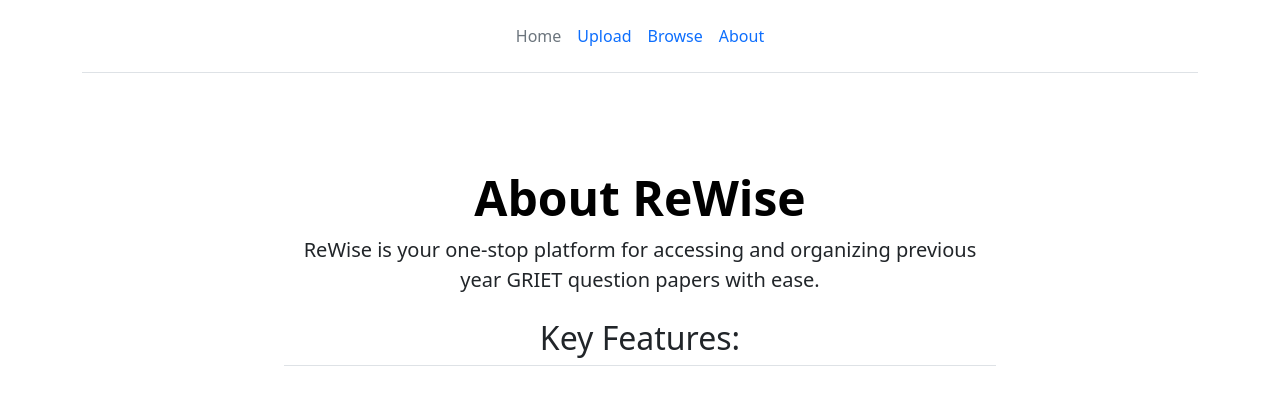
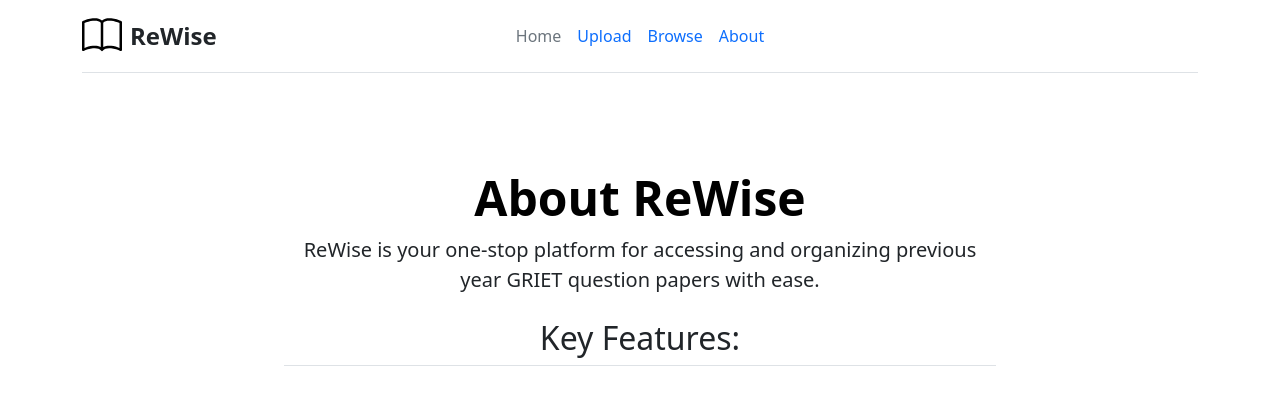
Before and after one commit to fullstacksam23/ReWise, a Flask app: page /about in a window 1280 px wide. Shown: the top 418 px of the page. Run offline with Flask 3, Linux system fonts and the light colour scheme; parts of the project's set-up code (start-up, migrations or seed data) failed here and were passed over; some libraries are stand-ins or nearby versions.

Commit message:
added logo on navbar

```diff
--- a/app.py
+++ b/app.py
@@ -16,12 +16,10 @@
 with open("firebase_config.json") as f:
     firebase_config = json.load(f)
 
-# cred = credentials.Certificate("firebase_config.json")
-# firebase_admin.initialize_app(cred)
 firebase = pyrebase.initialize_app(firebase_config)
 auth = firebase.auth()
 
-UPLOAD_FOLDER = 'static/uploads'  # or wherever you want to save PDFs
+UPLOAD_FOLDER = 'static/uploads'  # path to saved pdfs
 os.makedirs(UPLOAD_FOLDER, exist_ok=True)
 app = Flask(__name__)
 app.config['SECRET_KEY'] = '8BYkEfBA6O6donzWlSihBXox7C0sKR6b'
@@ -33,35 +31,6 @@
 db = SQLAlchemy(model_class=Base)
 app.config["SQLALCHEMY_DATABASE_URI"] = "sqlite:///question-papers.db"
 db.init_app(app)
-
-
-# subjects = [
-#     {
-#     "title": "CSE",
-#     "description": "Computer Science and Engineering"
-#     },
-#     {
-#         "title": "AIML",
-#         "description": "Computer Science and Engineering(AI & ML)"
-#     },
-#     {
-#         "title": "DS",
-#         "description": "Computer Science and Engineering(Data Science)"
-#     },
-#     {
-#         "title": "CSBS",
-#         "description": "Computer Science and Business Systems"
-#     },
-#     {
-#         "title": "EEE",
-#         "description": "Electronics and Communication Engineering"
-#     },
-#
-#     {
-#         "title": "MECH",
-#         "description": "Mechanical Engineering"
-#     }
-# ]
 
 class QuestionPaper(db.Model):
     id: Mapped[int] = mapped_column(primary_key=True, nullable=False)
--- a/templates/base.html
+++ b/templates/base.html
@@ -28,11 +28,12 @@
 <body>
     <div class="container">
     <header class="d-flex flex-wrap align-items-center justify-content-center justify-content-md-between py-3 mb-4 border-bottom">
-      <div class="col-md-3 mb-2 mb-md-0">
-{#        <a href="/" class="d-inline-flex link-body-emphasis text-decoration-none">#}
-{#          <svg class="bi" width="40" height="32" role="img" aria-label="Bootstrap"><use xlink:href="#bootstrap"></use></svg>#}
-{#        </a>#}
-      </div>
+<div class="col-md-3 mb-2 mb-md-0">
+  <a href="{{ url_for('home') }}" class="d-flex align-items-center text-decoration-none">
+    <img src="{{ url_for('static', filename='images/logo.svg') }}" alt="ReWise Logo" width="40" height="40" class="me-2">
+    <span class="fs-4 fw-bold text-dark">ReWise</span>
+  </a>
+</div>
 
       <ul class="nav col-12 col-md-auto mb-2 justify-content-center mb-md-0">
         <li><a href="{{ url_for('home') }}" class="nav-link px-2 link-secondary">Home</a></li>
```
Also changed, not shown: static/images/logo.svg (added).
